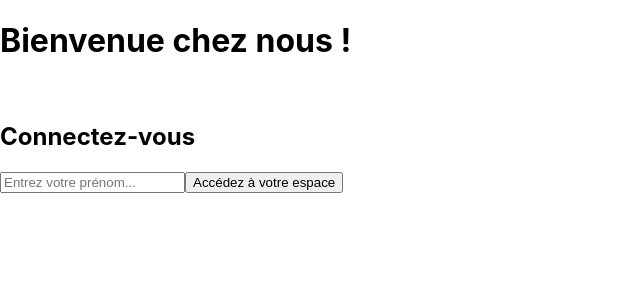
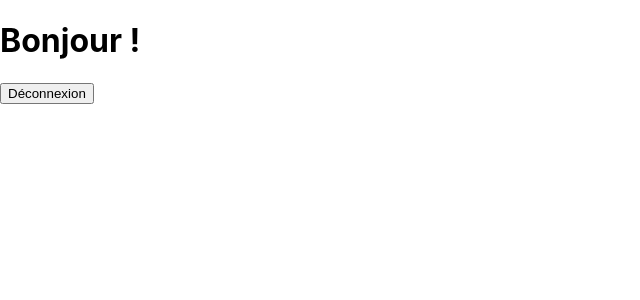
Before and after one commit to Chermann-KING/crazee-burger, a React (Create React App) app: page /order in a window 1280 px wide. Shown: the top 300 px of the page, without its empty margins (0-640 px from the left). Built offline with nearby package versions, Linux system fonts and the light colour scheme.

Commit message:
✨ F02: App> Add navigation by routing to OrderPage, LoginPage, ErrorPage

```diff
--- a/src/App.js
+++ b/src/App.js
@@ -1,7 +1,16 @@
+import { Routes, Route } from "react-router-dom";
+import ErrorPage from "./components/pages/error/ErrorPage";
 import LoginPage from "./components/pages/login/LoginPage";
+import OrderPage from "./components/pages/order/OrderPage";
 
 function App() {
-  return <LoginPage />;
+  return (
+    <Routes>
+      <Route path="/" element={<LoginPage />} />
+      <Route path="/order" element={<OrderPage />} />
+      <Route path="*" element={<ErrorPage />} />
+    </Routes>
+  );
 }
 
 export default App;
--- /dev/null
+++ b/src/components/pages/error/ErrorPage.js
@@ -0,0 +1,13 @@
+import React from "react";
+import { Link } from "react-router-dom";
+
+export default function ErrorPage() {
+  return (
+    <div>
+      <h1>ErrorPage</h1>
+      <Link to="/">
+        <button>Retour à la page d'accueil</button>
+      </Link>
+    </div>
+  );
+}
--- /dev/null
+++ b/src/components/pages/order/OrderPage.js
@@ -0,0 +1,18 @@
+import React from "react";
+import { Link } from "react-router-dom";
+
+export default function OrderPage() {
+  // State (état, données)
+
+  // Comportement (fonctions)
+
+  // Affichage (JSX)
+  return (
+    <div>
+      <h1>Bonjour !</h1>
+      <Link to="/">
+        <button>Déconnexion</button>
+      </Link>
+    </div>
+  );
+}
```
Also changed, not shown: src/index.js (+9 -8 lines).
